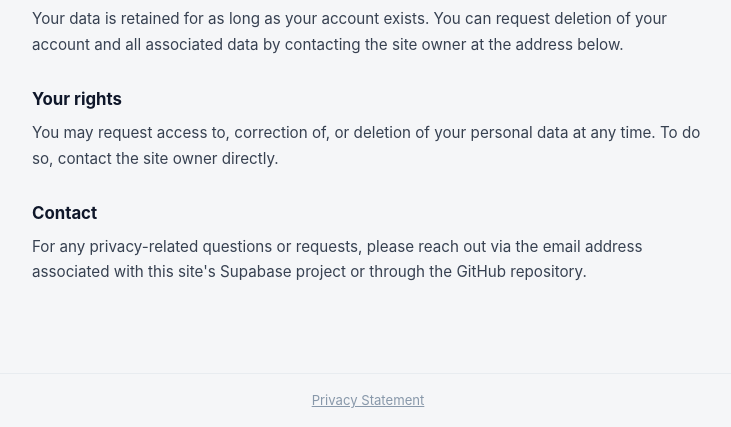
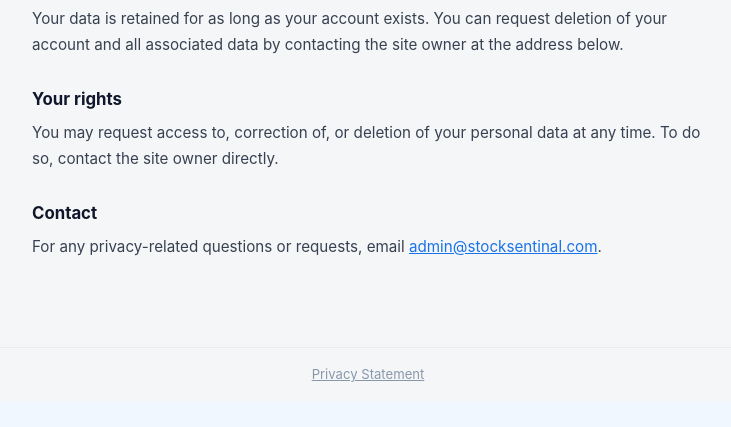
Before and after one commit to ryankmcintyre/StockSentinal, a FastAPI app: page /privacy in a window 1280 px wide. Shown: the part 894-1321 px from the top of the page, without its empty margins (272-1003 px from the left). After the commit the page ends 1276 px from the top, so only its background shows below. Run offline with FastAPI, Linux system fonts and the light colour scheme; some libraries are stand-ins or nearby versions.

Commit message:
fix: add mailto link for admin@stocksentinal.com on privacy page
Co-authored-by: Copilot <223556219+Copilot@users.noreply.github.com>

```diff
--- a/app/templates/privacy.html
+++ b/app/templates/privacy.html
@@ -47,9 +47,8 @@
 
     <h2>Contact</h2>
     <p>
-        For any privacy-related questions or requests, please reach out via the
-        email address associated with this site's Supabase project or through the
-        GitHub repository.
+        For any privacy-related questions or requests, email
+        <a href="mailto:admin@stocksentinal.com">admin@stocksentinal.com</a>.
     </p>
 </div>
 {% endblock %}
```
